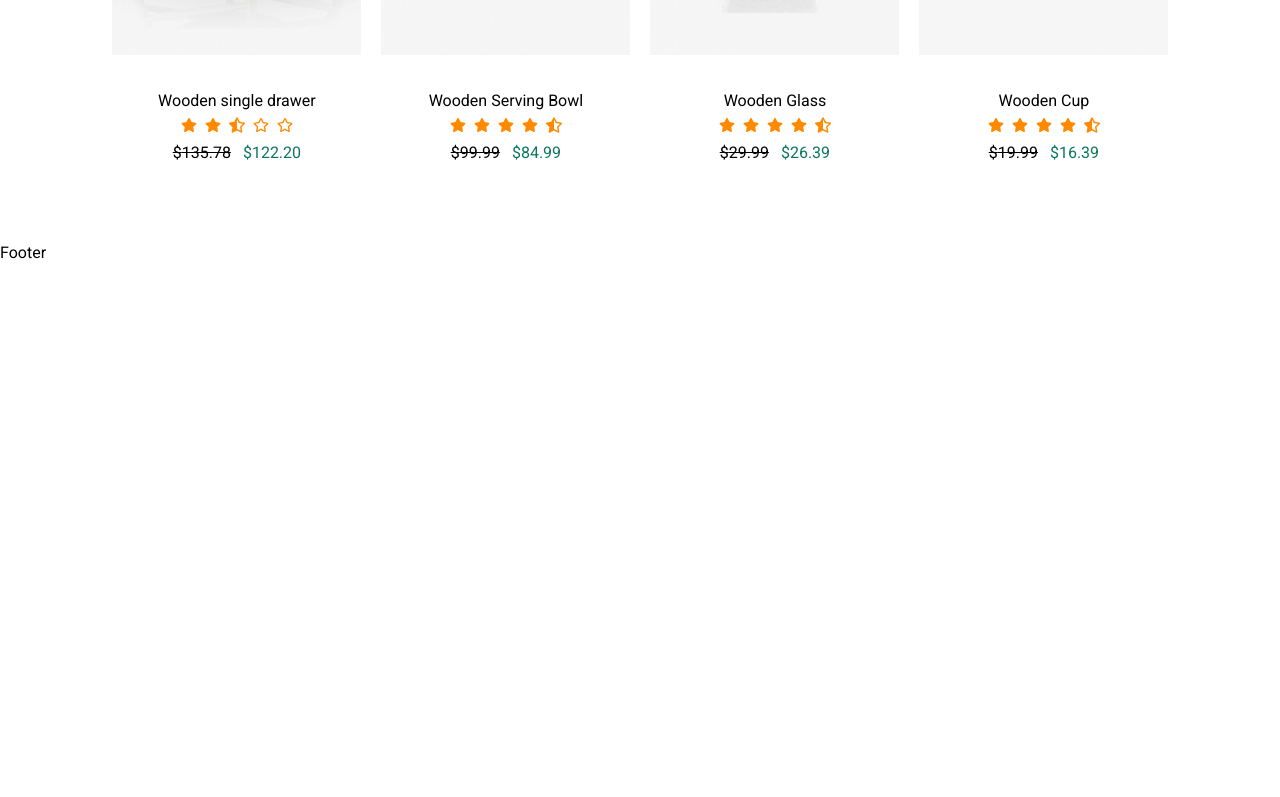
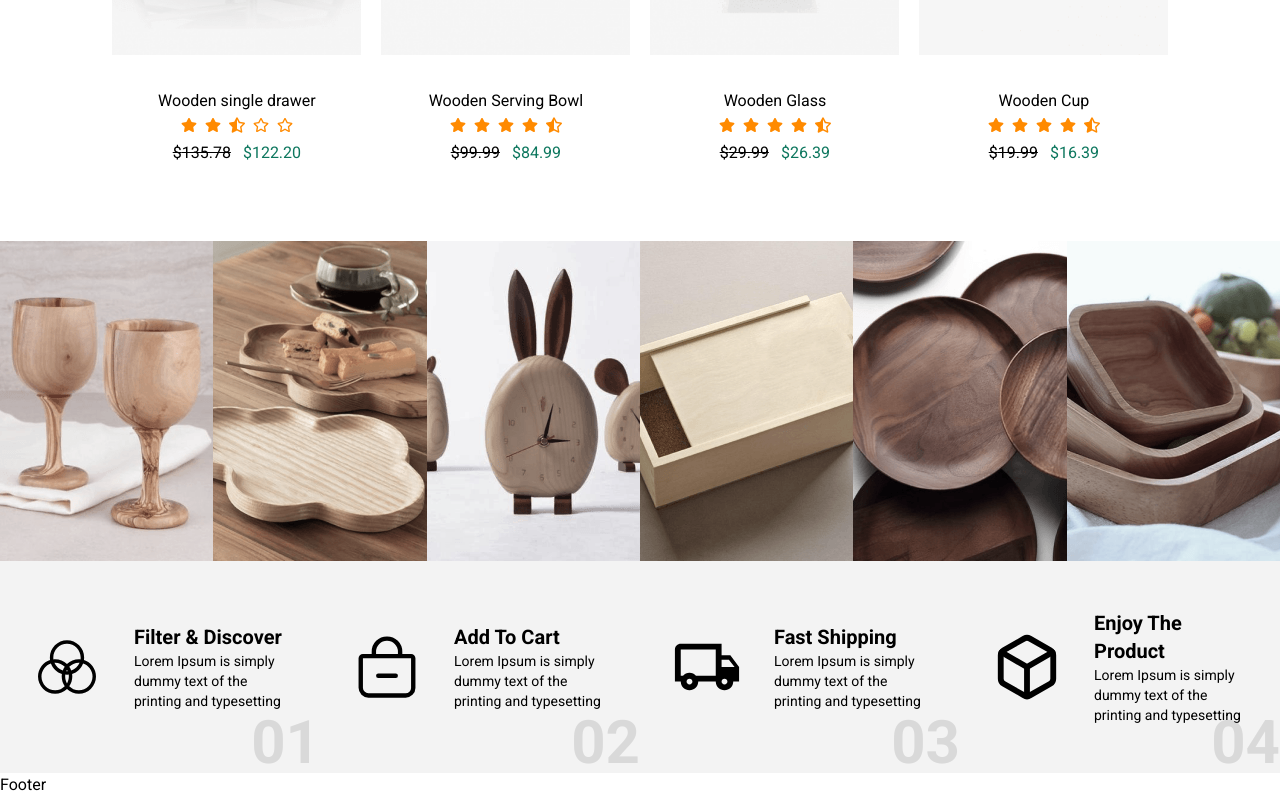
Before and after one commit to MIRNOMAN/root_shop_cart, a React (Vite) app: page / in a window 1280 px wide. Shown: the part 5225-6022 px from the top of the page. Before the commit the page ends 5490 px from the top, so only its background shows below. Built offline with nearby package versions, Linux system fonts and the light colour scheme.

Commit message:
update shipping

```diff
--- /dev/null
+++ b/src/Components/InstagramPost/InstagramPost.jsx
@@ -0,0 +1,79 @@
+import { IoIosColorFilter } from "react-icons/io";
+import { IoBagRemoveOutline } from "react-icons/io5";
+import { MdOutlineLocalShipping } from "react-icons/md";
+import { FiBox } from "react-icons/fi";
+import { instagramPosts } from "../../assets/data/data";
+import { Link } from "react-router-dom";
+
+
+const filterDiscoverItems = [
+    {
+      id: 1,
+      title: "Filter & Discover",
+      icon: <IoIosColorFilter size={70} />,
+      description: "Lorem Ipsum is simply dummy text of the printing and typesetting",
+    },
+    {
+      id: 2,
+      title: "Add To Cart",
+      icon: <IoBagRemoveOutline size={70} />,
+      description: "Lorem Ipsum is simply dummy text of the printing and typesetting",
+    },
+    {
+      id: 3,
+      title: "Fast Shipping",
+      icon: <MdOutlineLocalShipping size={70} />,
+      description: "Lorem Ipsum is simply dummy text of the printing and typesetting",
+    },
+    {
+      id: 4,
+      title: "Enjoy The Product",
+      icon: <FiBox size={70} />,
+      description: "Lorem Ipsum is simply dummy text of the printing and typesetting",
+    },
+  ];
+
+const InstagramPost = () => {
+  return (
+    <>
+        <section className="post grid-cols-1 grid md:grid-cols-3 lg:grid-cols-6">
+         {instagramPosts.map((post) =>(
+            <>
+            <div className="h-72 lg:h-80 overflow-hidden" key={post.id}>
+              <img src={post.image} alt="" className="h-full w-full  object-cover transition-transform ease-in-out hover:-rotate-12 hover:scale-125"/>
+            </div>
+            </>
+         ))}
+        </section>
+        <FilterDiscover/>
+    </>
+  )
+}
+
+export default InstagramPost;
+
+
+
+
+export const FilterDiscover = () => {
+  return (
+    <>
+        <section className=" grid-cols-1 grid md:grid-cols-2 lg:grid-cols-4 bg-white-100">
+         {filterDiscoverItems?.map((item) =>(
+            <>
+           <div className="flex items-center gap-8 p-8 py-12 relative" key={item.id}>
+              <div className="icon">
+                  <Link>{item.icon}</Link>
+              </div>
+              <div>
+                <h1 className="text-xl font-bold">{item.title}</h1>
+                <p className="text-sm">{item.description}</p>
+                <h6 className="absolute bottom-0  right-0 opacity-10 text-6xl font-bold">0{item.id}</h6>
+              </div>
+           </div>
+            </>
+         ))}
+        </section>
+    </>
+  )
+}
--- a/src/pages/Home/Home.jsx
+++ b/src/pages/Home/Home.jsx
@@ -1,6 +1,7 @@
 import Bannar from "../../Components/Bannar/Bannar"
 import FreeShipping from "../../Components/FreeShipping/FreeShipping"
 import Hero from "../../Components/Hero/Hero"
+import InstagramPost from "../../Components/InstagramPost/InstagramPost"
 import Product from "../../Components/Product/Product"
 import ProductSlide from "../../Components/ProductSlide/ProductSlide"
 import ProductSlideCard from "../../Components/ProductSlide/ProductSlideCard"
@@ -30,6 +31,8 @@ const Home = () => {
         <br />
         <ProductSlideCard/>
       </div>
+
+    <InstagramPost></InstagramPost>
     </div>
   )
 }
```
